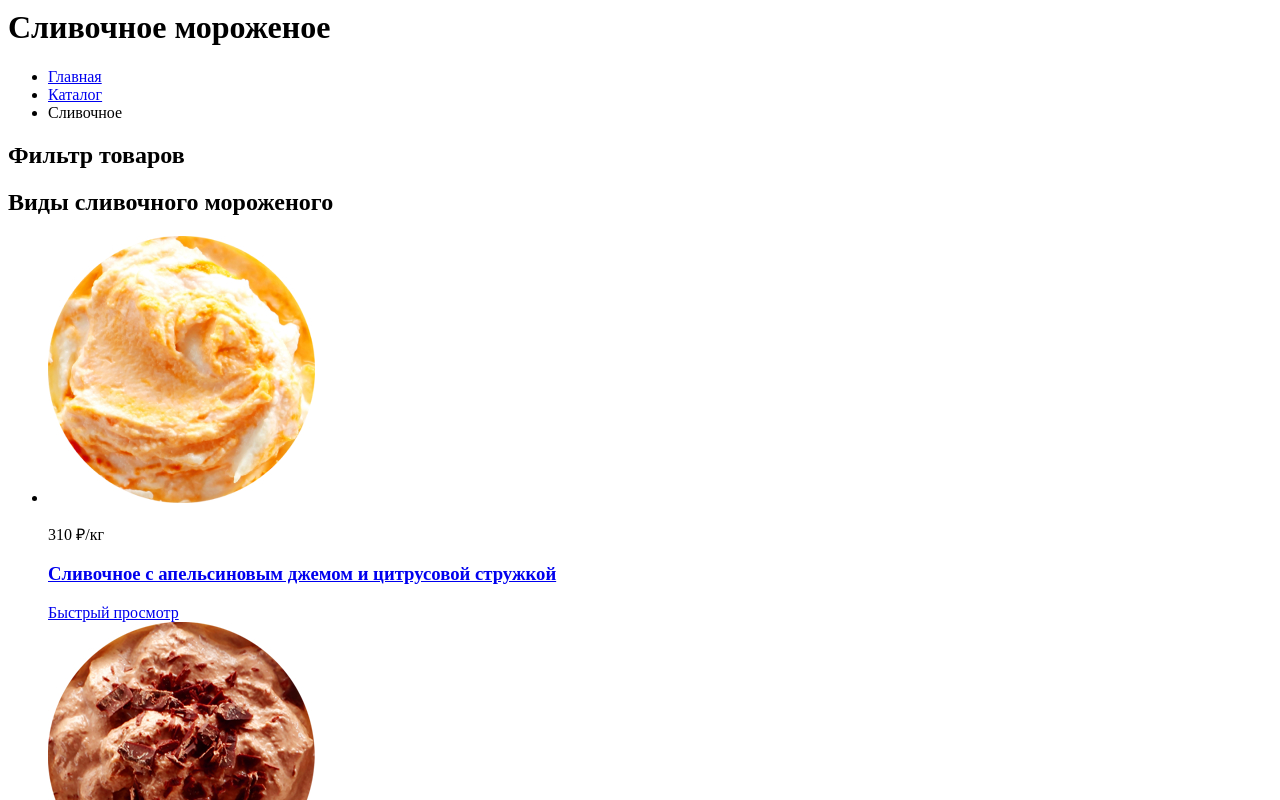
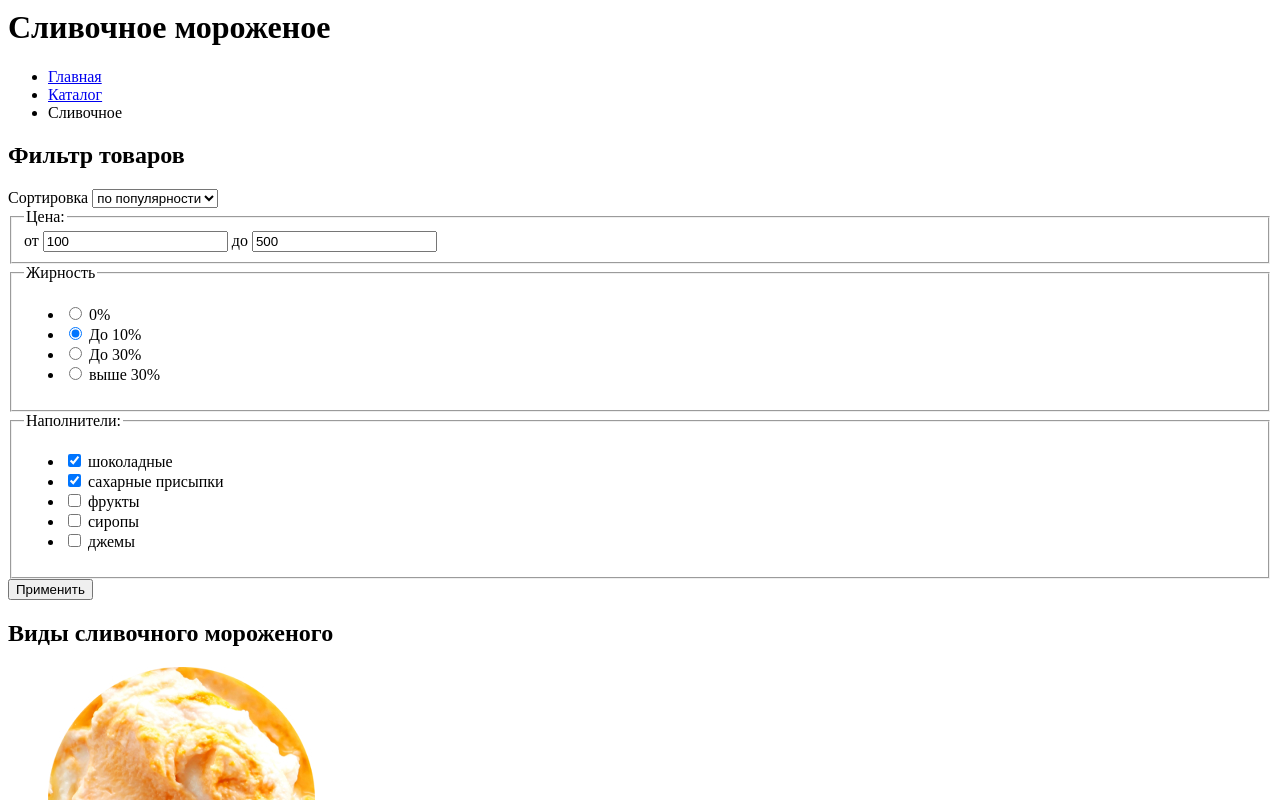
Before and after one commit to Daria-Roon/895171-gllacy-28, a plain HTML site: page catalog.html in a window 1280 px wide. Shown: the part 950-1750 px from the top of the page. Drawn offline with Linux system fonts and the light colour scheme.

Commit message:
задание "Завершаем разметку"

```diff
--- a/catalog.html
+++ b/catalog.html
@@ -69,6 +69,7 @@
                             <input id="password" type="password" name="password" placeholder="••••••••">
                         </p>
                         <button type="submit">Войти</button>
+                    </form>
                     <p>
                         <a href="#">Забыли пароль?</a>
                         <a href="#">Новая регистрация</a>
@@ -124,7 +125,85 @@
 </ul>
 <section>
     <h2>Фильтр товаров</h2>
-        <!-- Здесь будет форма фильтра -->
+    <form action="https://echo.htmlacademy.ru" method="get">
+        <label for="sort">Сортировка</label>
+        <select name="sort" id="sort">
+            <option value="popular">по популярности</option>
+        </select>
+        <fieldset>
+            <legend>Цена:</legend>
+            <div class="range-filter">
+                <div class="range-controls">
+                    <div class="scale">
+                        <div class="bar">
+
+                        </div>
+                    </div>
+                    <div class="toggle toggle-min" tabindex="0">
+
+                    </div>
+                    <div class="toggle toggle-max" tabindex="0">
+
+                    </div>
+                </div>
+                <div class="price-controls">
+                    <label class="min-price">от
+                        <input type="number" name="min-price" value="100">
+                    </label>
+                    <label class="max-price">до
+                        <input type="number" name="max-price" value="500">
+                    </label>
+                </div>
+            </div>
+        </fieldset>
+        <fieldset>
+            <legend>Жирность</legend>
+            <ul>
+                <li>
+                    <input type="radio" name="fat-content" value="0" id="zero">
+                    <label for="zero"> 0%</label>
+                </li>
+                <li>
+                    <input type="radio" name="fat-content" value="0-10" id="ten" checked="true">
+                    <label for="ten">До 10%</label>
+                </li>
+                <li>
+                    <input type="radio" name="fat-content" value="0-30" id="thirty">
+                    <label for="thirty"> До 30%</label>
+                </li>
+                <li>
+                    <input type="radio" name="fat-content" value="30+" id="higher-thirty">
+                    <label for="higher-thirty"> выше 30%</label>
+                </li>
+            </ul>
+        </fieldset>
+        <fieldset>
+            <legend>Наполнители:</legend>
+            <ul>
+                <li>
+                    <input type="checkbox" name="chocolate" id="filter-chocolate" checked>
+                    <label for="filter-chocolate">шоколадные</label>
+                </li>
+                <li>
+                    <input type="checkbox" name="sugar-sprinkles" id="filter-sugar-sprinkles" checked>
+                    <label for="filter-sugar-sprinkles">сахарные присыпки</label>
+                </li>
+                <li>
+                    <input type="checkbox" name="fruits" id="filter-fruits">
+                    <label for="filter-fruits">фрукты</label>
+                </li>
+                <li>
+                    <input type="checkbox" name="syrups" id="filter-syrups">
+                    <label for="filter-syrups">сиропы</label>
+                </li>
+                <li>
+                    <input type="checkbox" name="jams" id="filter-jams">
+                    <label for="filter-jams">джемы</label>
+                </li>
+            </ul>
+        </fieldset>
+        <button type="submit">Применить</button>
+    </form>
 </section>
 <section>
     <h2>Виды сливочного мороженого</h2>
```
Also changed, not shown: index.html (+13 -5 lines). Lines whose indentation alone changed are shown as unchanged.
